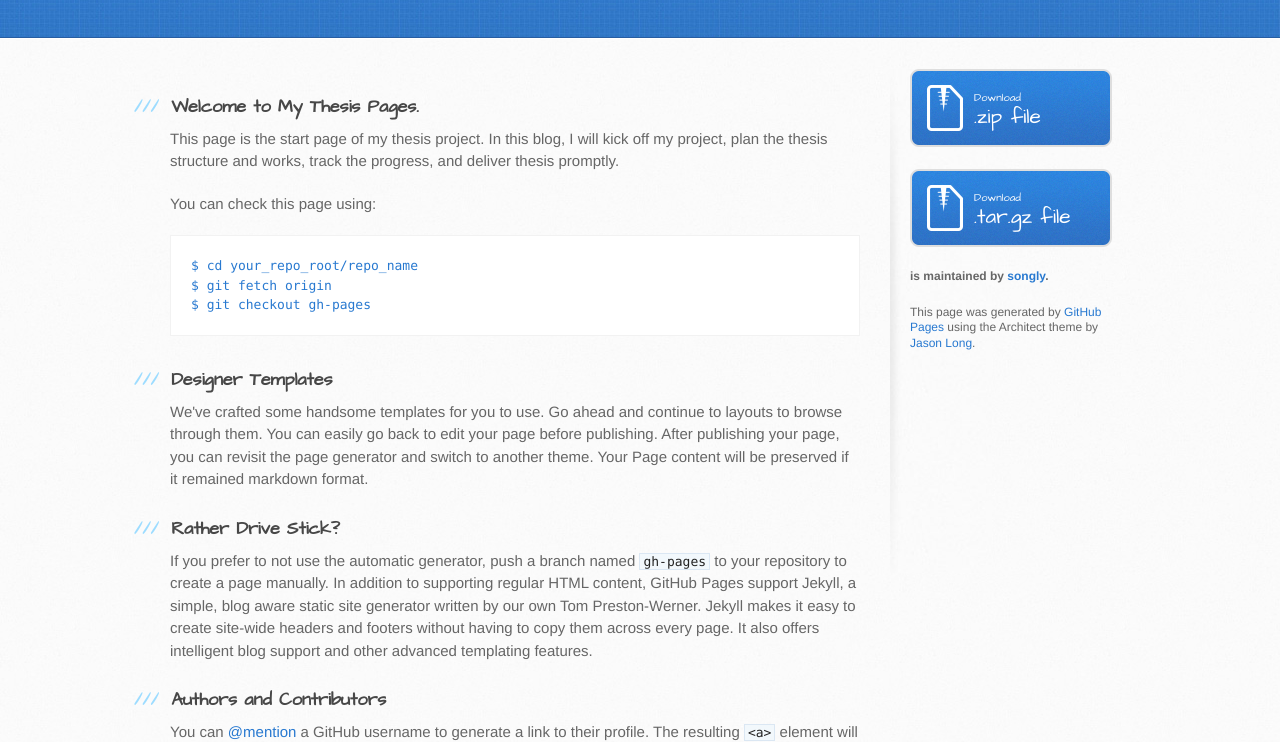
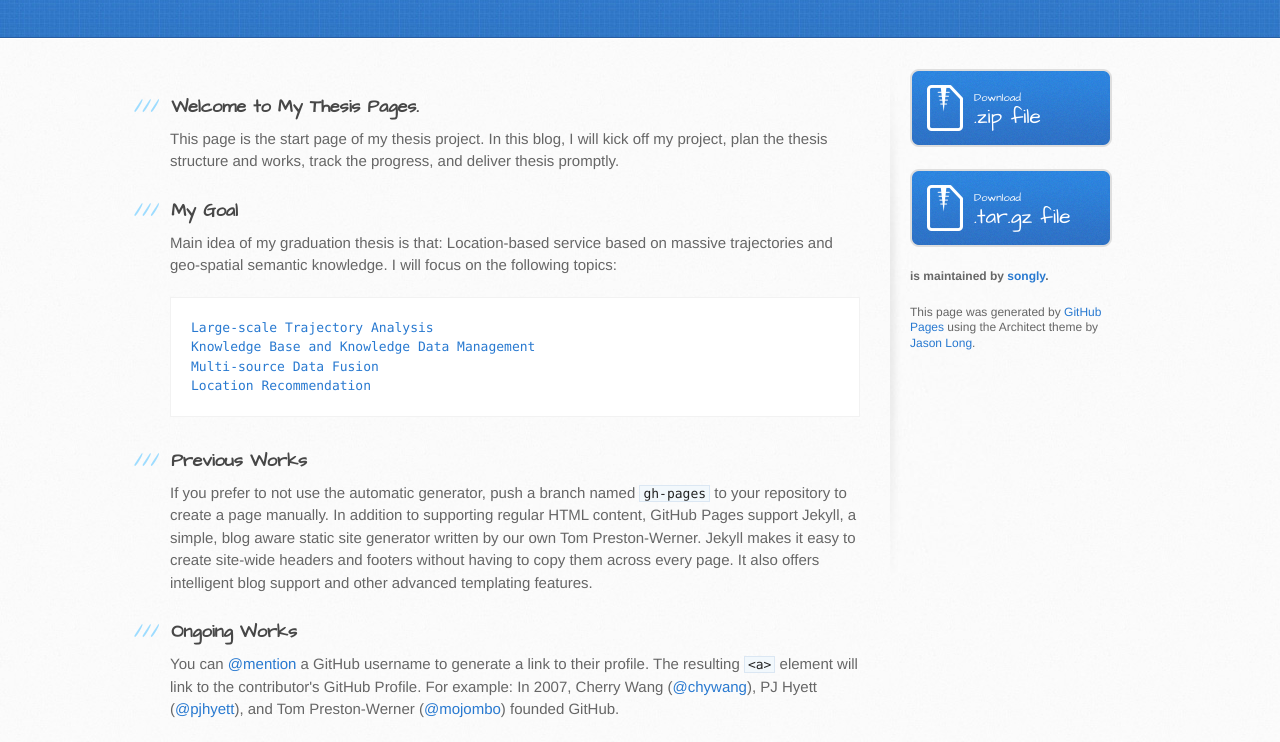
Before and after one commit to songly/thesis, a plain HTML site: page index.html in a window 1280 px wide. Shown: the part 197-939 px from the top of the page. Drawn offline with Linux system fonts and the light colour scheme.

```diff
--- a/index.html
+++ b/index.html
@@ -33,32 +33,29 @@
 
 <p>This page is the start page of my thesis project. In this blog, I will kick off my project, plan the thesis structure and works, track the progress, and deliver thesis promptly. </p>
 
-<p>You can check this page using:</p>
+<h3>
+<a name="my-goal" class="anchor" href="#my-goal"><span class="octicon octicon-link"></span></a>My Goal</h3>
 
-<pre><code>$ cd your_repo_root/repo_name
-$ git fetch origin
-$ git checkout gh-pages
+<p>Main idea of my graduation thesis is that: Location-based service based on massive trajectories and geo-spatial semantic knowledge. I will focus on the following topics:</p>
+
+<pre><code>Large-scale Trajectory Analysis
+Knowledge Base and Knowledge Data Management
+Multi-source Data Fusion
+Location Recommendation
 </code></pre>
 
 <h3>
-<a name="designer-templates" class="anchor" href="#designer-templates"><span class="octicon octicon-link"></span></a>Designer Templates</h3>
-
-<p>We've crafted some handsome templates for you to use. Go ahead and continue to layouts to browse through them. You can easily go back to edit your page before publishing. After publishing your page, you can revisit the page generator and switch to another theme. Your Page content will be preserved if it remained markdown format.</p>
-
-<h3>
-<a name="rather-drive-stick" class="anchor" href="#rather-drive-stick"><span class="octicon octicon-link"></span></a>Rather Drive Stick?</h3>
+<a name="previous-works" class="anchor" href="#previous-works"><span class="octicon octicon-link"></span></a>Previous Works</h3>
 
 <p>If you prefer to not use the automatic generator, push a branch named <code>gh-pages</code> to your repository to create a page manually. In addition to supporting regular HTML content, GitHub Pages support Jekyll, a simple, blog aware static site generator written by our own Tom Preston-Werner. Jekyll makes it easy to create site-wide headers and footers without having to copy them across every page. It also offers intelligent blog support and other advanced templating features.</p>
 
 <h3>
-<a name="authors-and-contributors" class="anchor" href="#authors-and-contributors"><span class="octicon octicon-link"></span></a>Authors and Contributors</h3>
+<a name="ongoing-works" class="anchor" href="#ongoing-works"><span class="octicon octicon-link"></span></a>Ongoing Works</h3>
 
-<p>You can <a href="https://github.com/blog/821" class="user-mention">@mention</a> a GitHub username to generate a link to their profile. The resulting <code>&lt;a&gt;</code> element will link to the contributor's GitHub Profile. For example: In 2007, Chris Wanstrath (<a href="https://github.com/defunkt" class="user-mention">@defunkt</a>), PJ Hyett (<a href="https://github.com/pjhyett" class="user-mention">@pjhyett</a>), and Tom Preston-Werner (<a href="https://github.com/mojombo" class="user-mention">@mojombo</a>) founded GitHub.</p>
+<p>You can <a href="https://github.com/blog/821" class="user-mention">@mention</a> a GitHub username to generate a link to their profile. The resulting <code>&lt;a&gt;</code> element will link to the contributor's GitHub Profile. For example: In 2007, Cherry Wang (<a href="https://github.com/chywang" class="user-mention">@chywang</a>), PJ Hyett (<a href="https://github.com/pjhyett" class="user-mention">@pjhyett</a>), and Tom Preston-Werner (<a href="https://github.com/mojombo" class="user-mention">@mojombo</a>) founded GitHub.</p>
 
 <h3>
-<a name="support-or-contact" class="anchor" href="#support-or-contact"><span class="octicon octicon-link"></span></a>Support or Contact</h3>
-
-<p>Having trouble with Pages? Check out the documentation at <a href="http://help.github.com/pages">http://help.github.com/pages</a> or contact <a href="mailto:support@github.com">support@github.com</a> and we’ll help you sort it out.</p>
+<a name="detailed-plan" class="anchor" href="#detailed-plan"><span class="octicon octicon-link"></span></a>Detailed Plan</h3>
         </section>
 
         <aside id="sidebar">
```
Also changed, not shown: params.json (+1 -1 lines).
